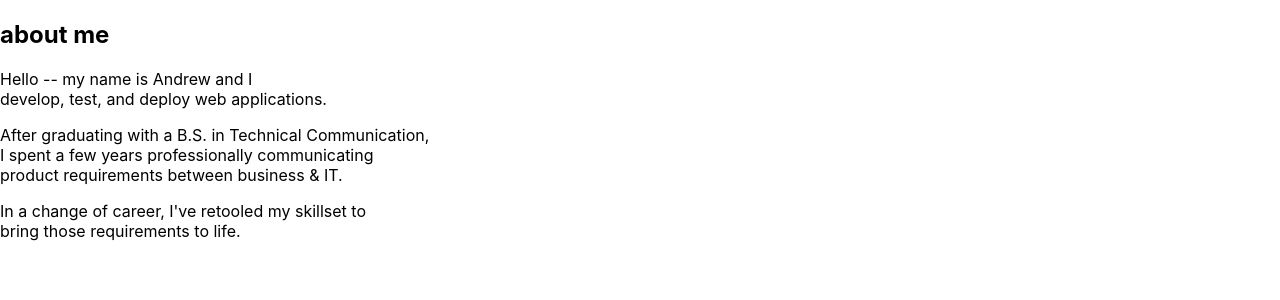
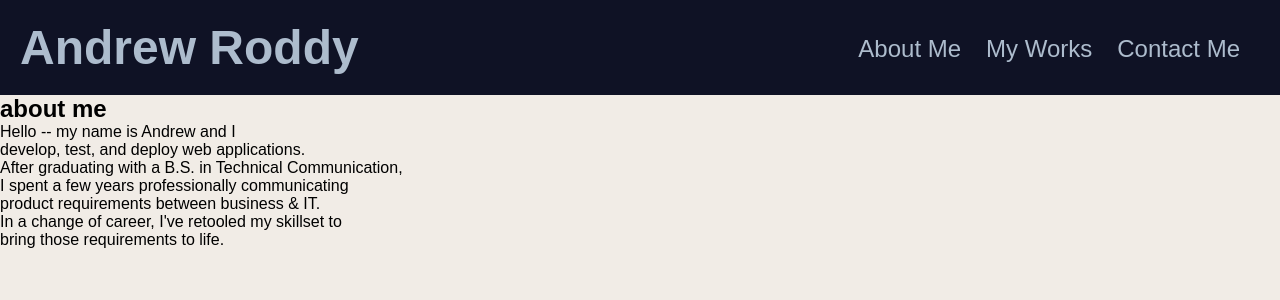
Before and after one commit to andrewroddy92/Andrew-Roddy-Portfolio, a React (Create React App) app: page / in a window 1280 px wide. Shown: the top 300 px of the page. Built offline with nearby package versions, Linux system fonts and the light colour scheme.

Commit message:
adding navbar and styling

```diff
--- a/src/App.css
+++ b/src/App.css
@@ -36,3 +36,139 @@
     transform: rotate(360deg);
   }
 }
+
+* {
+  box-sizing: border-box;
+  padding: 0;
+  margin: 0;
+}
+
+body {
+  font-family: Arial, Helvetica, sans-serif;
+  background-color: #f1ece6;
+}
+
+header {
+  background-color: #0f1225;
+  color: #adbccd;
+  padding: 20px;
+  display: flex;
+  justify-content: space-between;
+}
+
+header h1 {
+  display: inline-block;
+  font-size: 48px;
+}
+
+header nav {
+  text-decoration: none;
+  padding-top: 15px;
+  margin-right: 20px;
+  display: block;
+  color: inherit;
+  font-size: 150%;
+}
+
+header nav ul li {
+  display: inline-block;
+  margin-left: 25px;
+}
+/* Removes the link text elements */
+nav a {
+  color: #adbccd;
+  text-decoration: none;
+}
+
+.profile img {
+  width: 100%;
+  height: 600px;
+  object-fit: cover;
+}
+
+#about-me {
+  background-color: #adbccd;
+  color: #0f1225;
+  padding: 25px;
+}
+
+.two-column {
+  display: flex;
+  flex-direction: row;
+}
+
+#works {
+  flex-basis: 33.33%;
+  padding: 25px;
+  margin-top: 10px;
+  border-right: 3px solid #adbccd;
+}
+
+#second-column {
+  flex-basis: 66.66%;
+}
+
+.first-work h3 {
+  text-align: center;
+  padding: 25px;
+  margin-top: 10px;
+}
+
+.first-work p {
+  text-align: center;
+}
+
+.first-work img {
+  margin: 10px 0px 10px 25px;
+  width: 93%;
+  position: relative;
+}
+
+.first-work:hover .overlay {
+  opacity: 1;
+}
+
+.other-works h3 {
+  text-align: center;
+  padding: 25px;
+  margin-top: 10px;
+}
+
+.other-works p {
+  text-align: center;
+}
+
+.other-works img {
+  margin: 10px 0px 10px 25px;
+  width: 93%;
+  justify-content: center;
+}
+
+#contact h2 {
+  display: flex;
+  flex-direction: row;
+  flex-basis: 33.33%;
+  padding: 25px;
+  margin: 10px 0px 10px 0px;
+  border-right: 3px solid #adbccd;
+}
+
+#footer-second-column {
+  margin: 10px 0px 10px 0px;
+  text-align: center;
+  width: 66.66%;
+}
+
+#footer-second-column ul li {
+  display: inline-block;
+  margin-left: 25px;
+  color: #0f1225;
+  text-decoration: underline;
+  font-size: 150%;
+}
+
+#footer-second-column a {
+  text-decoration: none;
+  text-decoration: underline;
+  color: #0f1225;
+}
--- a/src/components/Navbar.js
+++ b/src/components/Navbar.js
@@ -1,6 +1,16 @@
 import React from "react";
 export default function Navbar() {
+
     return(
-        <section id="nav"/>
+        <header>
+            <h1>Andrew Roddy</h1>
+            <nav>
+                <ul>
+                    <li><a href="#about-me">About Me</a></li>
+                    <li><a href="#works">My Works</a></li>
+                    <li><a href="#contact">Contact Me</a></li>
+                </ul>
+            </nav>
+        </header>
     );
 }
```
